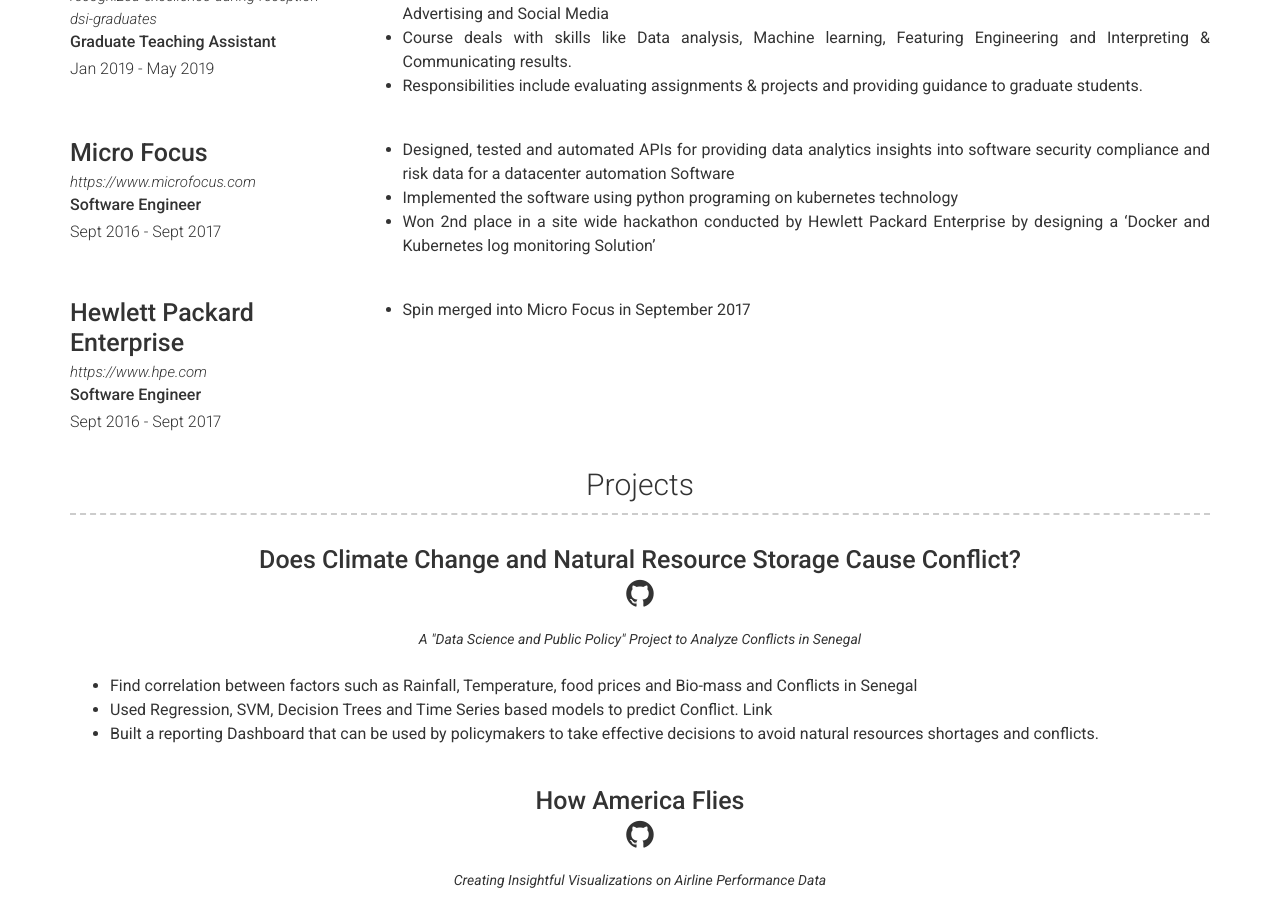
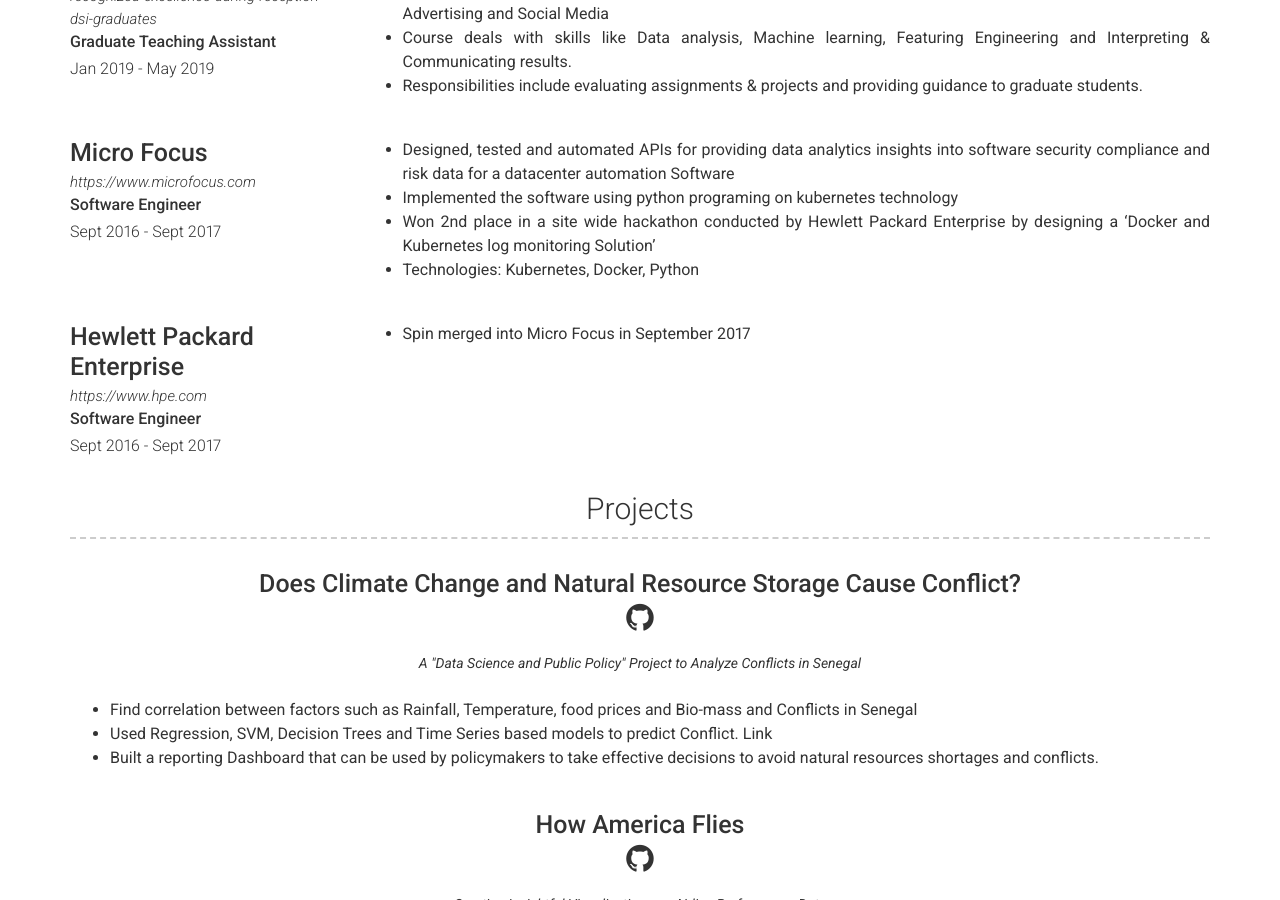
Before and after one commit to ameyakarnad/ameyakarnad.github.io, a Jekyll site: the page built from index.md, in a window 1280 px wide and 900 px high, scrolled down 935 px. Built offline with Jekyll 4.4.1, drawn with Linux system fonts in a browser that asks for light colours.

Commit message:
Update experience.yml

```diff
--- a/_data/experience.yml
+++ b/_data/experience.yml
@@ -32,6 +32,7 @@
     - Designed, tested and automated APIs for providing data analytics insights into software security compliance and risk data for a datacenter automation Software
     - Implemented the software using python programing on kubernetes technology
     - Won 2nd place in a site wide hackathon conducted by Hewlett Packard Enterprise by designing a ‘Docker and Kubernetes log monitoring Solution’
+    - Technologies: Kubernetes, Docker, Python
 - layout: left
   company: Hewlett Packard Enterprise
   link: https://www.hpe.com
```
